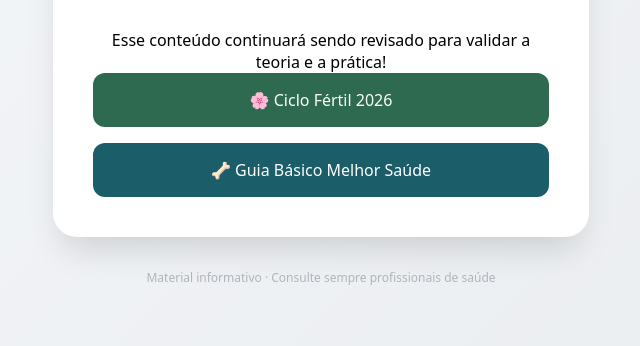
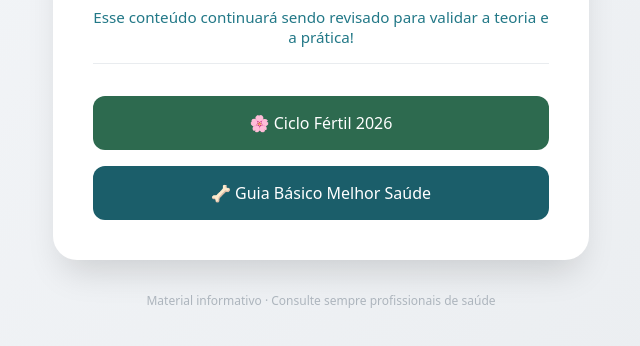
Before and after one commit to alextodeschini/melzinho, a plain HTML site: page index.html in a window 1280 px wide. Shown: the part 344-690 px from the top of the page, without its empty margins (319-959 px from the left). Drawn offline with Linux system fonts and the light colour scheme.

Commit message:
Update index.html

```diff
--- a/index.html
+++ b/index.html
@@ -48,9 +48,9 @@
         }
 
         .subtitle2 {
-            color: #1B5E6A;
+            color: #227887;
             margin-bottom: 2rem;
-            font-size: 0.1rem;
+            font-size: 0.95rem;
             border-bottom: 1px solid #e9ecef;
             padding-bottom: 1rem;
         }
@@ -101,7 +101,7 @@
         <div class="card">
             <h1>📚 Guia básico para uma Vida com mais prazer</h1>
             <div class="subtitle">Informação baseada na ciência do Amor!</div>
-            <div class=".subtitle2">Esse conteúdo continuará sendo revisado para validar a teoria e a prática!</div>
+            <div class="subtitle2">Esse conteúdo continuará sendo revisado para validar a teoria e a prática!</div>
 
             <div class="links">
                 <a href="ciclo_fertil_2026.html" class="btn">
```
